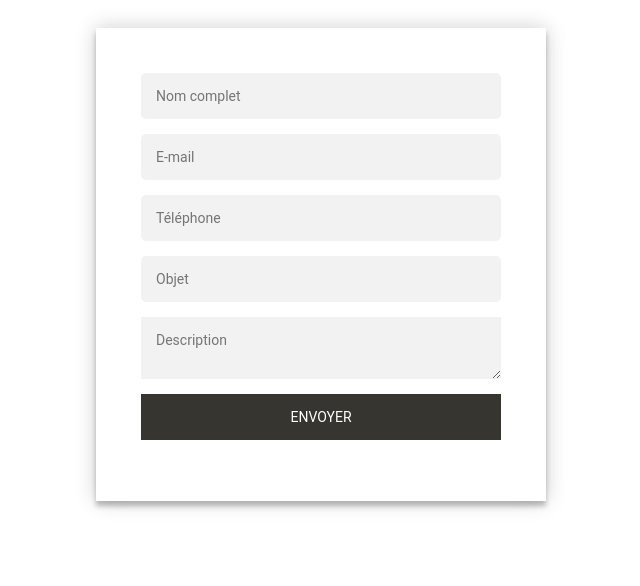
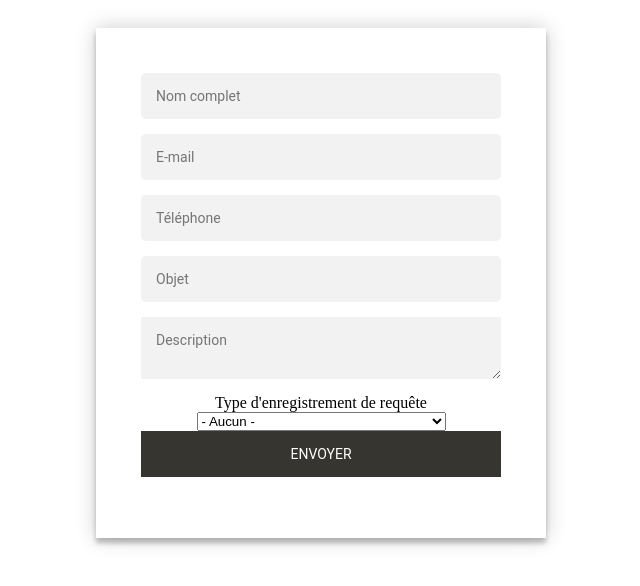
Before and after one commit to Team-Alola/EuromenageDemo, a plain HTML site: page index.html in a window 1280 px wide. Shown: the part 116-702 px from the top of the page, without its empty margins (319-959 px from the left). Drawn offline with Linux system fonts and the light colour scheme.

Commit message:
Update index.html

```diff
--- a/index.html
+++ b/index.html
@@ -120,6 +120,12 @@ h1{
 
 <textarea name="description" placeholder ="Description"></textarea><br>
 
+
+<label for="recordType">Type d'enregistrement de requête</label><select  id="recordType" name="recordType"><option value="">- Aucun -</option><option value="0120C000002lnqD">Gros électroménagers</option>
+<option value="0120C000002lnq8">Petits électroménagers et casserolerie</option>
+<option value="0120C000002lnqI">Pompes à chaleur</option>
+</select><br>
+
 <button type="submit" name="submit"> Envoyer</button>
 
 </form>
```
